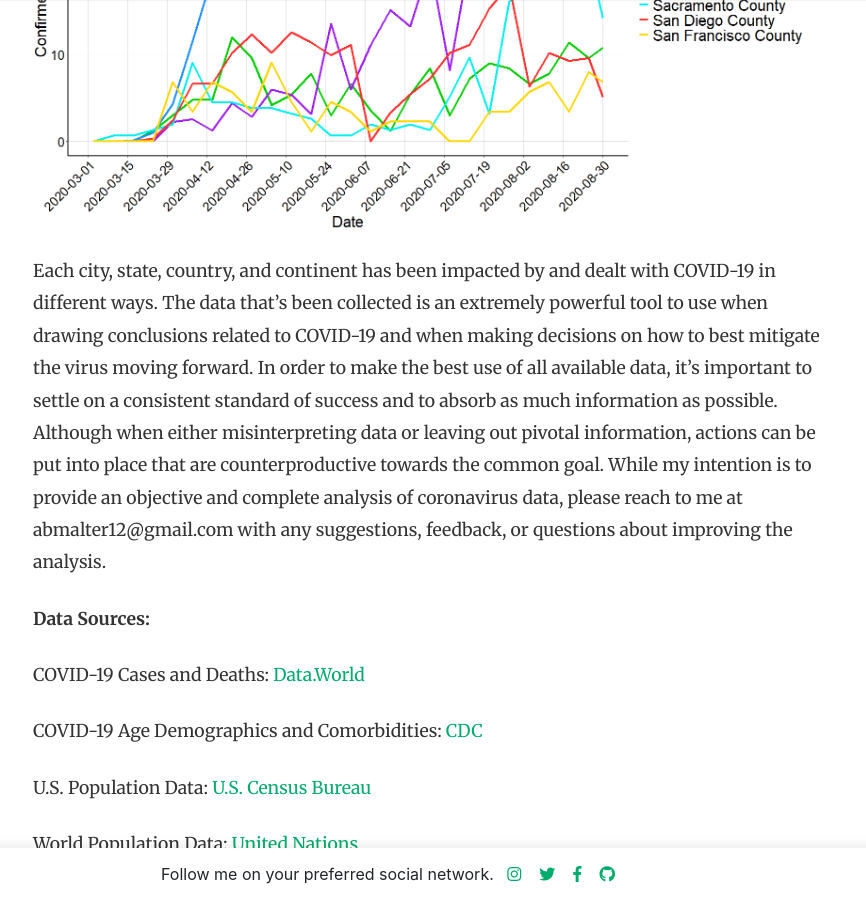
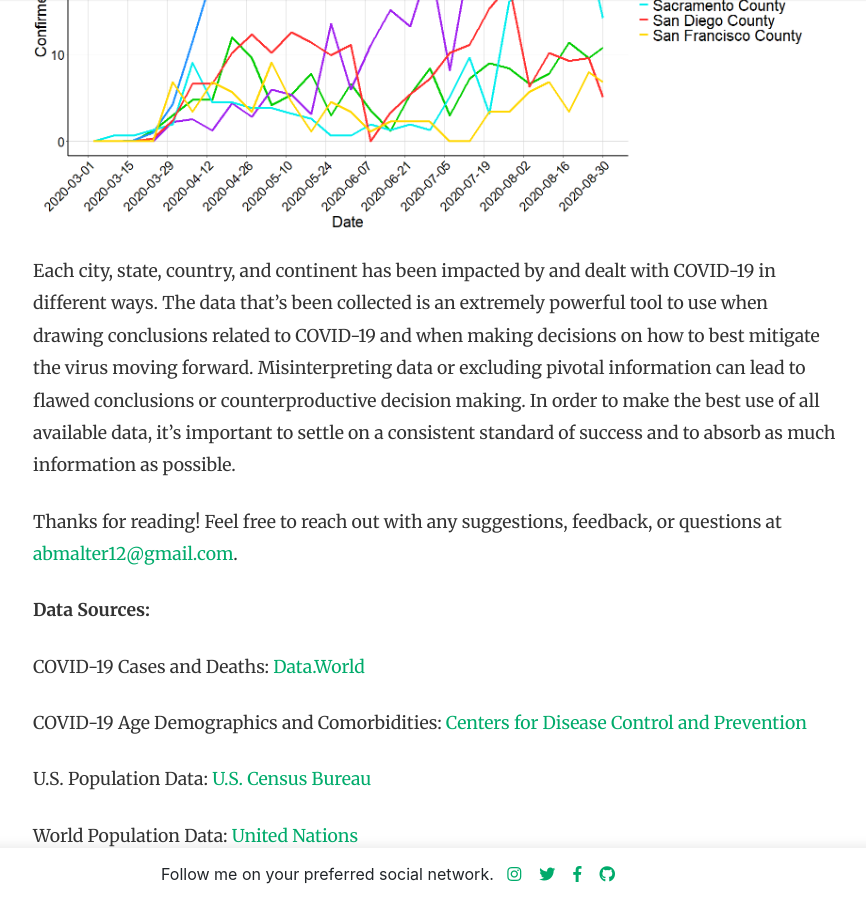
Before and after one commit to malteranalytics/malteranalytics.github.io, a Jekyll site: the page built from _posts/2020-09-01-covid.md, in a window 1280 px wide and 900 px high, scrolled down 14928 px. Shown: the whole window, without its empty margins (252-1118 px from the left). Built offline with Jekyll 4.4.1, drawn with Linux system fonts in a browser that asks for light colours; nearby versions of some CDN libraries; comment, search, counter and statistics services are not loaded; some of the changed text lies outside the part shown.

Commit message:
Update 2020-09-01-covid.md

```diff
--- a/_posts/2020-09-01-covid.md
+++ b/_posts/2020-09-01-covid.md
@@ -206,7 +206,12 @@ To assess the relationship that the virus has among cities within a state, the f
 
 
 
-Each city, state, country, and continent has been impacted by and dealt with COVID-19 in different ways.  The data that's been collected is an extremely powerful tool to use when drawing conclusions related to COVID-19 and when making decisions on how to best mitigate the virus moving forward.  In order to make the best use of all available data, it's important to settle on a consistent standard of success and to absorb as much information as possible.  Although when either misinterpreting data or leaving out pivotal information, actions can be put into place that are counterproductive towards the common goal.   While my intention is to provide an objective and complete analysis of coronavirus data, please reach to me at abmalter12@gmail.com with any suggestions, feedback, or questions about improving the analysis.
+Each city, state, country, and continent has been impacted by and dealt with COVID-19 in different ways.  The data that's been collected is an extremely powerful tool to use when drawing conclusions related to COVID-19 and when making decisions on how to best mitigate the virus moving forward. Misinterpreting data or excluding pivotal information can lead to flawed conclusions or counterproductive decision making.  In order to make the best use of all available data, it's important to settle on a consistent standard of success and to absorb as much information as possible.
+
+
+
+Thanks for reading!  Feel free to reach out with any suggestions, feedback, or questions at <abmalter12@gmail.com>.
+
 
 
 **Data Sources:**
@@ -215,7 +220,7 @@ COVID-19 Cases and Deaths: [Data.World](https://data.world/covid-19-data-resourc
 
 
 
-COVID-19 Age Demographics and Comorbidities: [CDC](https://data.cdc.gov/NCHS/Conditions-contributing-to-deaths-involving-corona/hk9y-quqm){:target="_blank"}
+COVID-19 Age Demographics and Comorbidities: [Centers for Disease Control and Prevention](https://data.cdc.gov/NCHS/Conditions-contributing-to-deaths-involving-corona/hk9y-quqm){:target="_blank"}
 
 
 U.S. Population Data: [U.S. Census Bureau](https://www.census.gov/data/tables/time-series/demo/popest/2010s-counties-total.html){:target="_blank"}
```
Also changed, not shown: other parts of _posts/2020-09-01-covid.md (+1 -1 lines).
